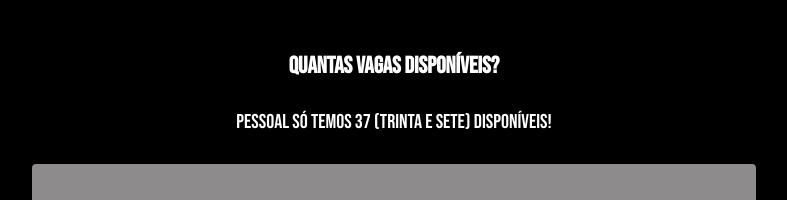
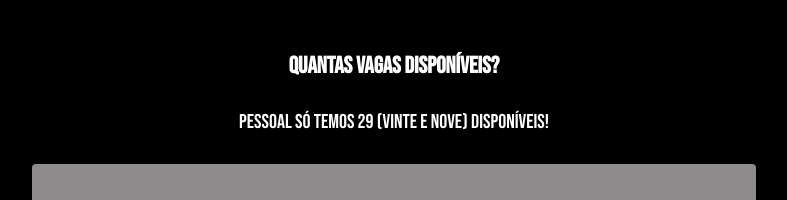
Before and after one commit to AquilesFullStack/VIGILIA-ATOS-2, a plain HTML site: page index.html in a window 1280 px wide. Shown: the part 1233-1433 px from the top of the page, without its empty margins (246-1033 px from the left). Drawn offline with Linux system fonts and the light colour scheme.

Commit message:
vagas atualizada

```diff
--- a/index.html
+++ b/index.html
@@ -24,7 +24,7 @@
             <div class="mainorienta"><h3>Qual o valor?</h3>
                 <p>O valor é único! <br>IDA E VOLTA !</br><span id="br"><br>R$50</br></span></p>
                 <h3>Quantas vagas disponíveis?</h3>
-                <p>Pessoal só temos  37 (TRINTA E SETE) DISPONÍVEIS!</p>
+                <p>Pessoal só temos  29 (VINTE E NOVE) DISPONÍVEIS!</p>
                 <div class="orienta">
                     <h2>Orientação!</h2>
                     <h3>Como garantir o meu lugar ?</h3>
```
